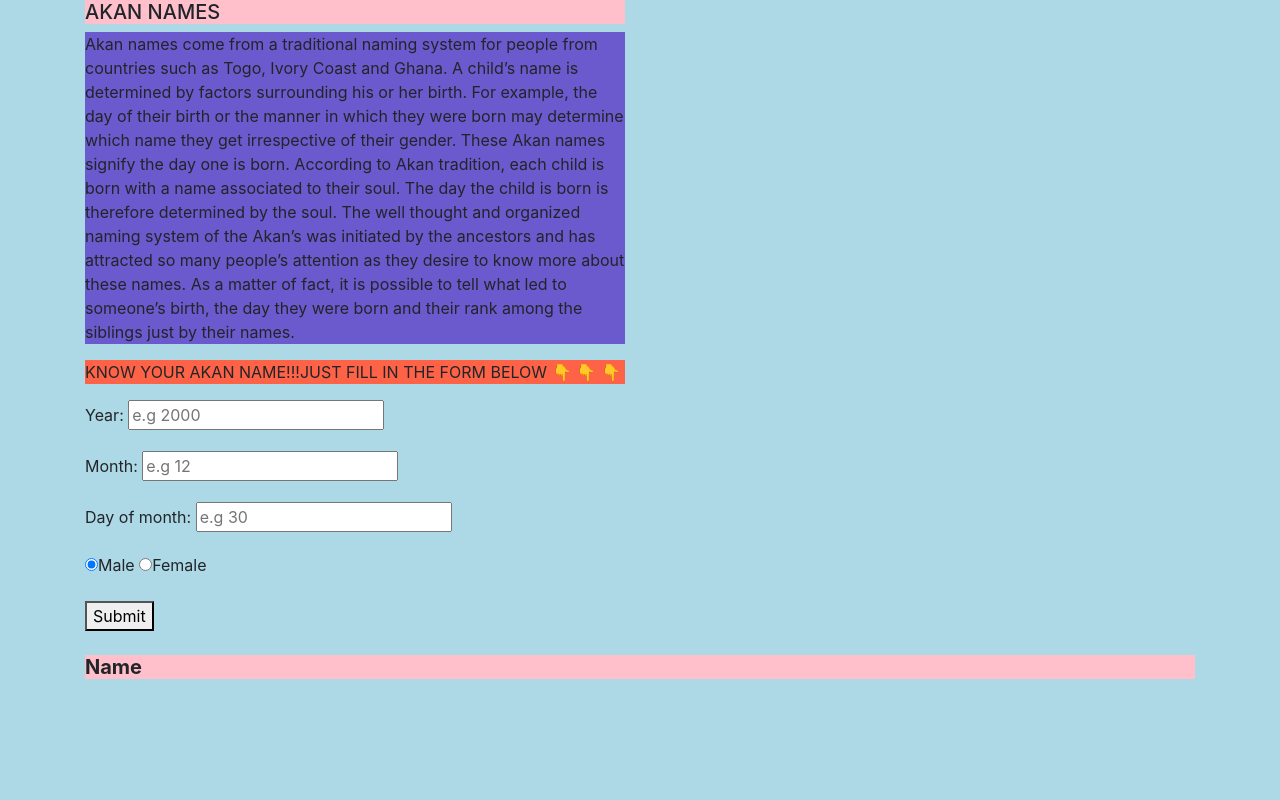
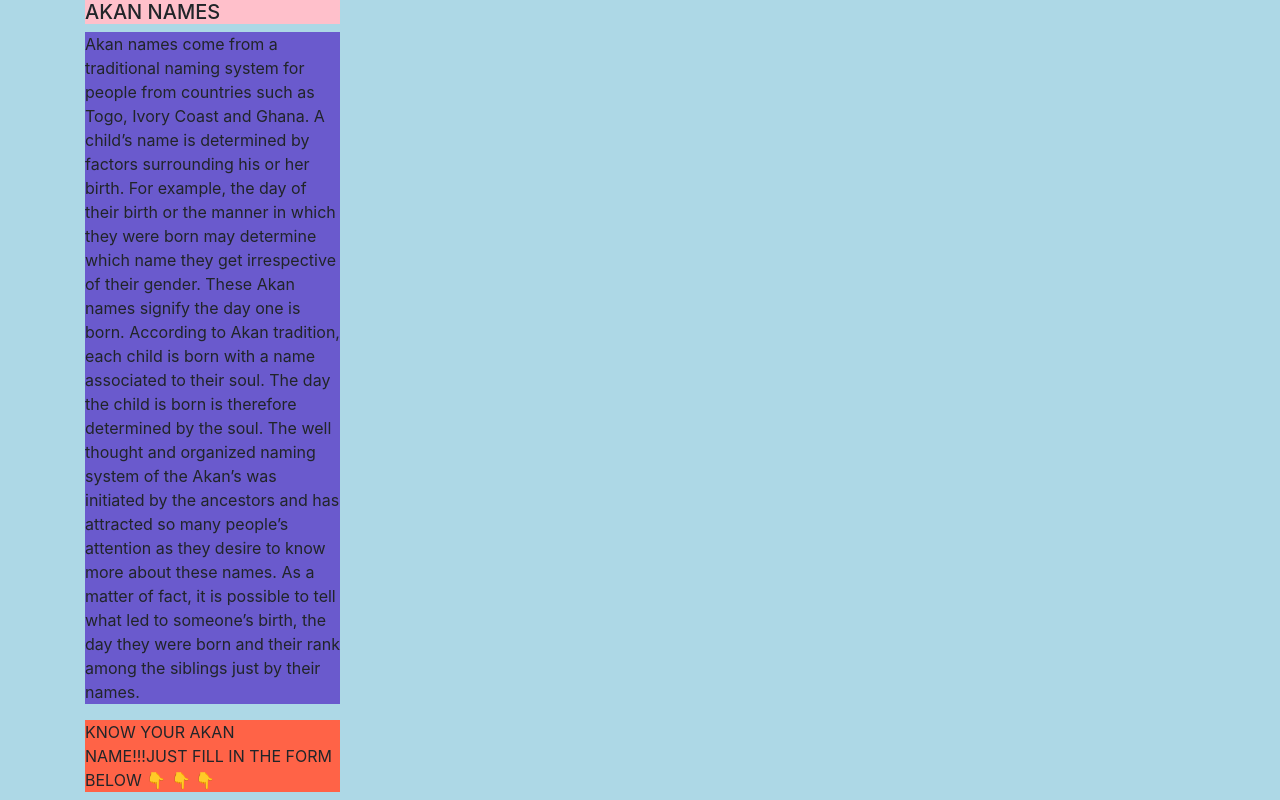
Before and after one commit to Maureenchepkirui/week-two-project, a plain HTML site: page index.html in a window 1280 px wide. Shown: the top 800 px of the page. Drawn offline with nearby package versions, Linux system fonts and the light colour scheme.

Commit message:
Use grid system

```diff
--- a/index.html
+++ b/index.html
@@ -13,7 +13,7 @@
 <body>
     <div class="container">
       <div class="row">
-      <div class="col-md-6">
+      <div class="col-md-3">
         <h1>AKAN NAMES</h1>
         <p style="background-color:SlateBlue;">Akan names come from a traditional naming system for people from countries such as Togo, Ivory Coast and Ghana. A child’s name is determined by factors surrounding his or her birth. For example, the day of their birth or the manner in which they were born may determine which name they get irrespective of their gender. These Akan names signify the day one is born. According to Akan tradition, each child is born with a name associated to their soul. The day the child is born is therefore determined by the soul. The well thought and organized naming system of the Akan’s was initiated by the ancestors and has attracted so many people’s attention as they desire to know more about these names. As a matter of fact, it is possible to tell what led to someone’s birth, the day they were born and their rank among the siblings just by their names.</p>
         <p style="background-color:Tomato;">KNOW YOUR AKAN NAME!!!JUST FILL IN THE FORM BELOW 👇 👇 👇 </p>
```
